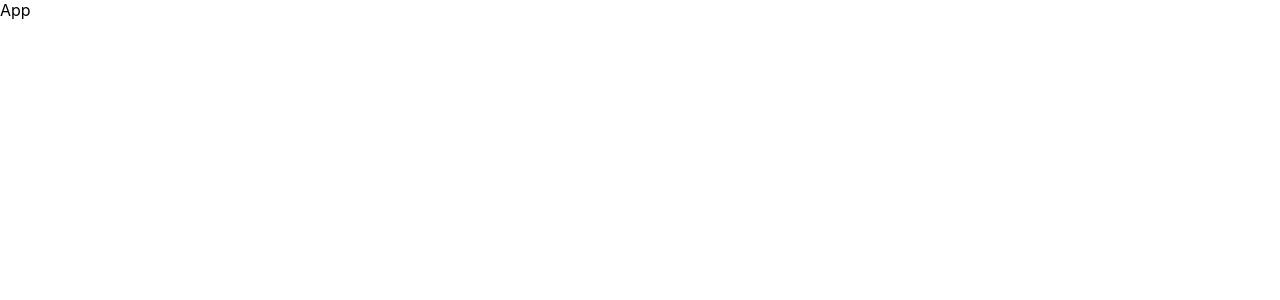
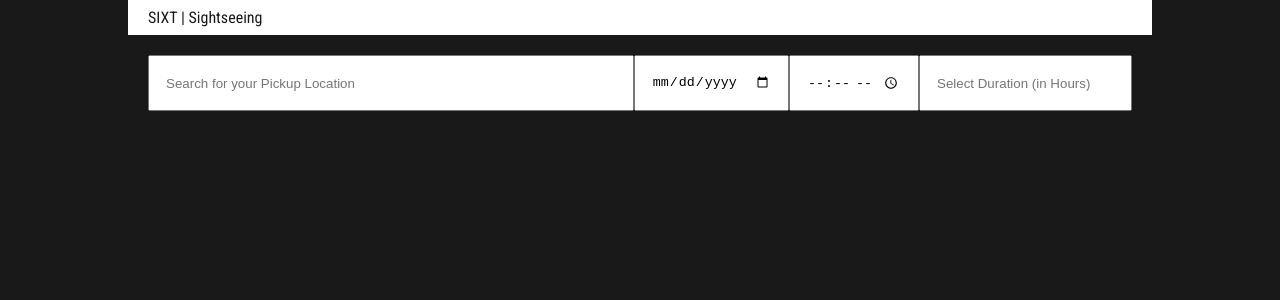
Before and after one commit to shafeequeonline/sightseeing-tours, a React (Create React App) app: page / in a window 1280 px wide. Shown: the top 300 px of the page. Built offline with nearby package versions, Linux system fonts and the light colour scheme.

Commit message:
connected get endpoint

```diff
--- a/src/App.js
+++ b/src/App.js
@@ -1,9 +1,12 @@
-
-
+import React from 'react';
+import './App.scss';
+import Header from "./components/Header";
+import Search from "./components/Search/Search";
 function App() {
   return (
-    <div>
-      App
+    <div className="container">
+        <Header></Header>
+        <Search></Search>
     </div>
   );
 }
--- a/src/App.scss
+++ b/src/App.scss
@@ -0,0 +1,10 @@
+@import './scss/Vars';
+@import './scss/Default';
+@import './scss/Typography';
+@import './scss/Header';
+
+
+.container {
+  max-width: 1024px;
+  margin: auto;
+}
--- /dev/null
+++ b/src/components/Header.js
@@ -0,0 +1,11 @@
+import React from 'react';
+
+const Header = () => {
+    return (
+        <div className="Header">
+            <a>SIXT | Sightseeing</a>
+        </div>
+    )
+}
+
+export default Header;
--- /dev/null
+++ b/src/components/Search/Search.js
@@ -0,0 +1,63 @@
+import React, {useEffect, useState} from 'react';
+import './Search.scss';
+
+const Search = () => {
+    const [ locations, setLocations ] = useState([]);
+    const fetchLocations = async (string) => {
+        const data = await fetch(
+            `https://www.mydriver.com/api/v5/locations/autocomplete?searchString=${string}`
+        )
+        const locationList = await data.json();
+
+        setLocations(locationList)
+    }
+
+    const searchLocation = (e) => {
+        e.preventDefault()
+        const searchTerm = e.target.value;
+        if(searchTerm.length >= 3) {
+            fetchLocations(searchTerm).then(location => location)
+        }
+    }
+
+    return (
+        <div className="Search">
+            <div className="Search__fields">
+                <input
+                    type="text"
+                    placeholder="Search for your Pickup Location"
+                    className="Search__input"
+                    onKeyUp={searchLocation}
+                />
+
+                <input
+                    type="date"
+                    placeholder="Select Date"
+                    className="Search__input"
+                    onKeyUp={searchLocation}
+                />
+
+                <input
+                    type="time"
+                    placeholder="Select Time"
+                    className="Search__input"
+                    onKeyUp={searchLocation}
+                />
+
+                <input
+                    type="number"
+                    placeholder="Select Duration (in Hours)"
+                    className="Search__input"
+                    onKeyUp={searchLocation}
+                />
+            </div>
+            <div className="Search__results">
+                {locations.map((place, index) => (
+                    <label className="Search__results-item" id={place.id} key={place.id ? place.id : index}>{place.label}</label>
+                ))}
+            </div>
+        </div>
+    )
+}
+
+export default Search;
--- /dev/null
+++ b/src/components/Search/Search.scss
@@ -0,0 +1,30 @@
+@import '../../scss/Vars';
+
+.Search {
+  background-color: $primary_color;
+  padding: 1.25rem;
+
+  &__fields {
+    display: flex;
+  }
+
+  &__input {
+    padding: 1rem;
+    flex-grow: 1;
+
+    &:first-child {
+      width: 50%;
+    }
+  }
+
+  &__results {
+    display: flex;
+    flex-direction: column;
+    background-color: $secondary_color;
+    color: $primary_color;
+  }
+
+  &__results-item {
+    padding: 5px;
+  }
+}
--- /dev/null
+++ b/src/scss/_Default.scss
@@ -0,0 +1,9 @@
+* {
+  margin: 0;
+  padding: 0;
+  box-sizing: border-box;
+
+  &:focus {
+    outline: none;
+  }
+}
--- /dev/null
+++ b/src/scss/_Header.scss
@@ -0,0 +1,9 @@
+.Header {
+    background: $secondary_color;
+    color: $primary_color;
+    display: flex;
+    flex-wrap: wrap;
+    justify-content: space-between;
+    padding: .5rem 1.25rem;
+    position: relative;
+}
--- /dev/null
+++ b/src/scss/_Typography.scss
@@ -0,0 +1,8 @@
+@import url('https://fonts.googleapis.com/css2?family=Roboto+Condensed:wght@300;400;700&display=swap');
+
+body {
+  font-family: 'Roboto Condensed', sans-serif;
+  background-color: $primary_color;
+  color: $secondary_color;
+  font-size: 16px;
+}
--- /dev/null
+++ b/src/scss/_Vars.scss
@@ -0,0 +1,3 @@
+$brand_color: #ff5f00;
+$primary_color: #191919;
+$secondary_color: #ffffff;
```
